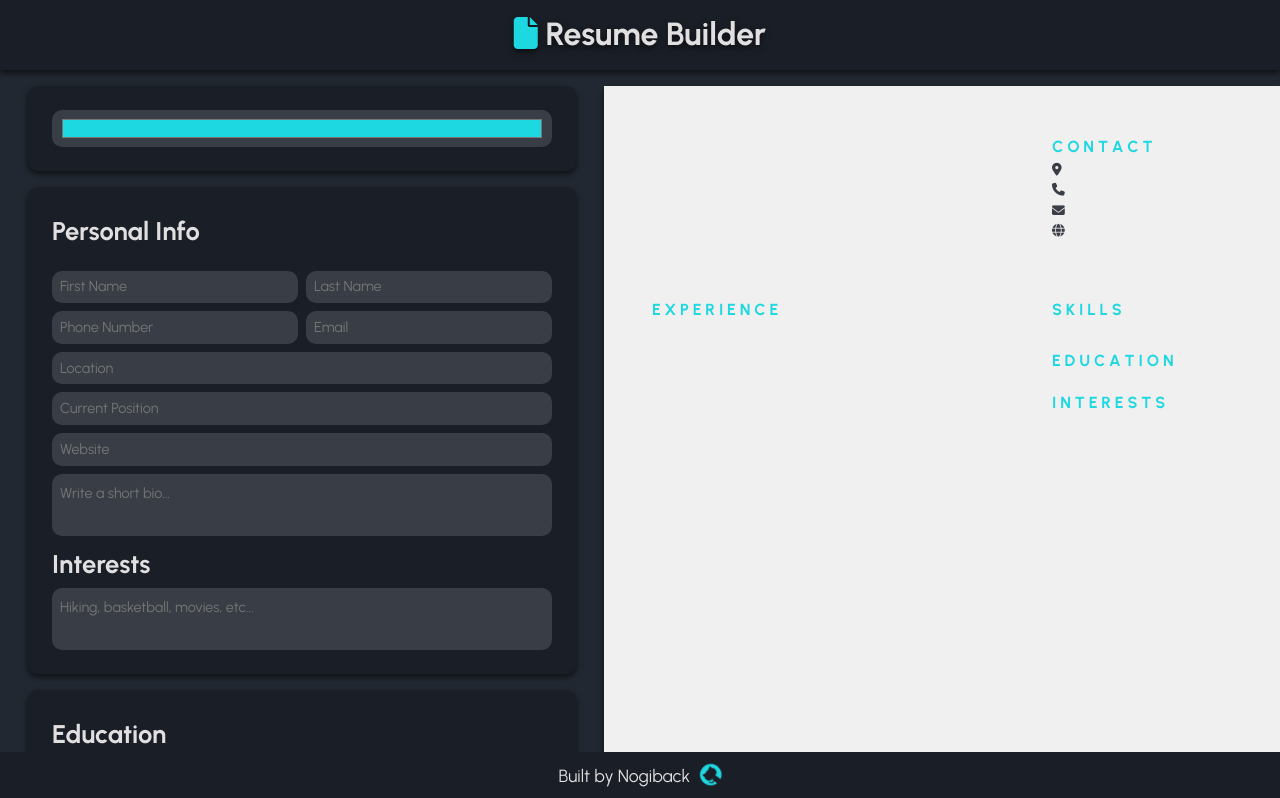
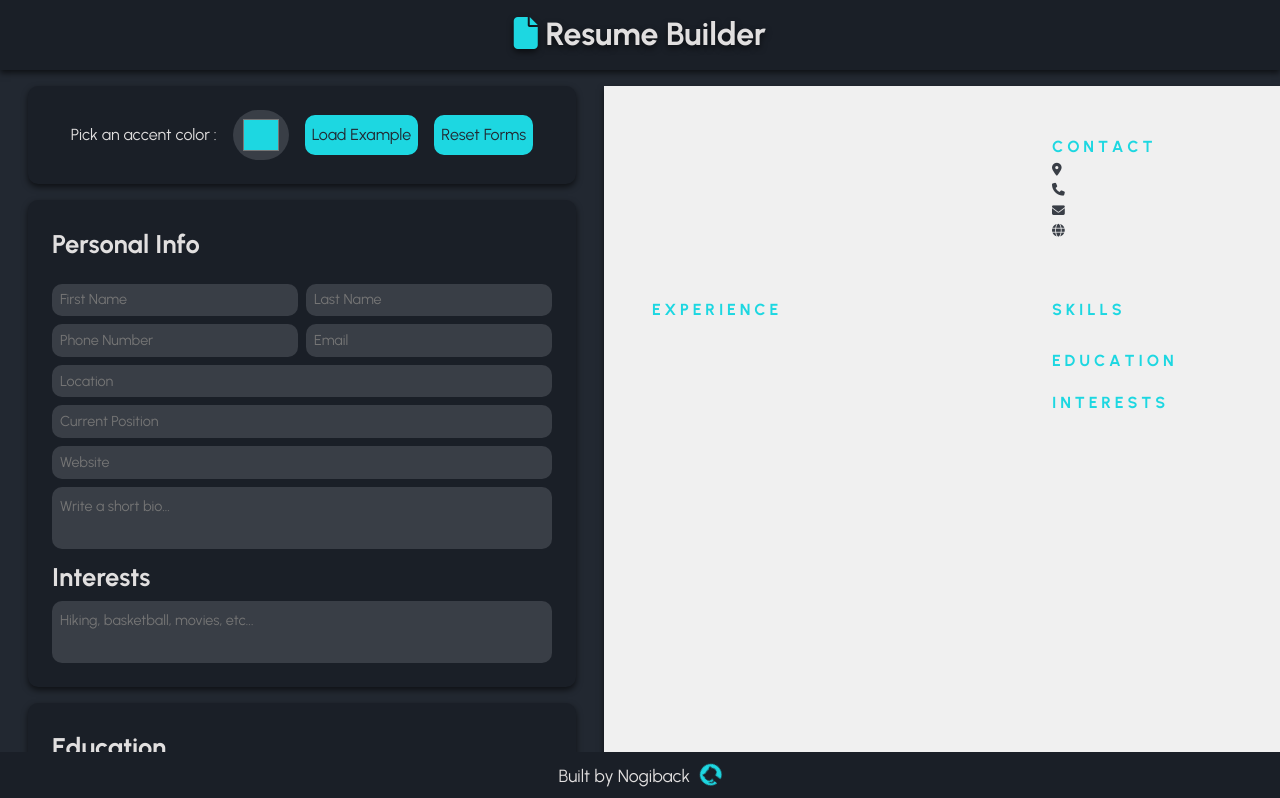
Before and after one commit to Nogiback/Resume-Builder, a React (Vite) app: page / in a window 1280 px wide. Shown: the top 798 px of the page. Built offline with nearby package versions, Linux system fonts and the light colour scheme.

Commit message:
Added example loader and reset form buttons. Fixed accent color picker functionality. Minor refactoring and restyling of components

```diff
--- a/src/components/Content.jsx
+++ b/src/components/Content.jsx
@@ -103,11 +103,85 @@ export default function Content() {
     );
   }
 
+  function resetForms() {
+    setFirstName('');
+    setLastName('');
+    setBio('');
+    setCurrentPosition('');
+    setLocation('');
+    setEmail('');
+    setPhoneNumber('');
+    setWebsite('');
+    setInterests('');
+    setSkills('');
+    setEducation([]);
+    setExperience([]);
+  }
+
+  function loadExample() {
+    resetForms();
+    setFirstName('John');
+    setLastName('Doe');
+    setCurrentPosition('Tech Lead');
+    setEmail('johndoe@email.com');
+    setLocation('Toronto, ON');
+    setPhoneNumber('123-456-7890');
+    setWebsite('www.doedeveloper.com');
+    setBio('I am a full stack web developer with a passion for clean and minimal designs.')
+    const exampleExp1 = {
+      id: uuidv4(),
+      company: 'Spotify',
+      position: 'Tech Lead',
+      location: 'Remote',
+      startDate: 'April 2022',
+      endDate: 'Present',
+      desc: `Lorem ipsum dolor sit amet, consectetur adipiscing elit, sed do eiusmod tempor incididunt ut labore et dolore magna aliqua. Ut enim ad minim veniam, quis nostrud exercitation ullamco laboris nisi ut aliquip ex ea commodo consequat. Duis aute irure dolor in reprehenderit in voluptate velit esse cillum dolore eu fugiat nulla pariatur. Excepteur sint occaecat cupidatat non proident, sunt in culpa qui officia deserunt mollit anim id est laborum.`,
+    };
+    const exampleExp2 = {
+      id: uuidv4(),
+      company: 'Facebook',
+      position: 'Sr. Web Developer',
+      location: 'Toronto, ON',
+      startDate: 'August 2019',
+      endDate: 'April 2022',
+      desc: `Lorem ipsum dolor sit amet, consectetur adipiscing elit, sed do eiusmod tempor incididunt ut labore et dolore magna aliqua. Ut enim ad minim veniam, quis nostrud exercitation ullamco laboris nisi ut aliquip ex ea commodo consequat. Duis aute irure dolor in reprehenderit in voluptate velit esse cillum dolore eu fugiat nulla pariatur. Excepteur sint occaecat cupidatat non proident, sunt in culpa qui officia deserunt mollit anim id est laborum.`,
+    };
+    const exampleExp3 = {
+      id: uuidv4(),
+      company: 'Start Up Company',
+      position: 'Jr. Web Developer',
+      location: 'Toronto, ON',
+      startDate: 'August 2018',
+      endDate: 'August 2019',
+      desc: `Lorem ipsum dolor sit amet, consectetur adipiscing elit, sed do eiusmod tempor incididunt ut labore et dolore magna aliqua. Ut enim ad minim veniam, quis nostrud exercitation ullamco laboris nisi ut aliquip ex ea commodo consequat. Duis aute irure dolor in reprehenderit in voluptate velit esse cillum dolore eu fugiat nulla pariatur. Excepteur sint occaecat cupidatat non proident, sunt in culpa qui officia deserunt mollit anim id est laborum.`,
+    };
+    const exampleEdu1 = {
+      id: uuidv4(),
+      degree: 'B.S. Computer Science',
+      school: 'University of Toronto',
+      location: 'Toronto, ON',
+      startDate: 'September 2012',
+      gradDate: 'May 2016',
+    };
+    const exampleEdu2 = {
+      id: uuidv4(),
+      degree: 'M.S. Computer Science',
+      school: 'Harvard University',
+      location: 'Boston, USA',
+      startDate: 'September 2016',
+      gradDate: 'August 2018',
+    };
+    setSkills('Javascript, Typescript, HTML, CSS, Sass, PHP, React, Next.js, Gatsby, Tailwind, Git, Github, Vercel, Heroku, Docker, Webpack, Firebase, Figma');
+    setInterests('Hiking, Basketball, Reading, Movies, Video Games, Design')
+    setEducation([exampleEdu1, exampleEdu2]);
+    setExperience([exampleExp1, exampleExp2, exampleExp3]);
+  }
+
   return (
     <>
       <div className='content'>
         <section className='forms-section'>
-          <Buttons/>
+          <Buttons loadExample={loadExample} resetForms={resetForms}/>
           <PersonalInfo
             changeFirstName={setFirstName}
             changeLastName={setLastName}
--- a/src/components/Forms/Buttons.jsx
+++ b/src/components/Forms/Buttons.jsx
@@ -1,6 +1,6 @@
 import React, { useState } from 'react';
 
-export default function Buttons(){
+export default function Buttons({ loadExample, resetForms }){
   const [selectedColor, setSelectedColor] = useState('#1DD7E1');
 
   function handleColorChange(e) {
@@ -12,17 +12,19 @@ export default function Buttons(){
     for (const element of elements) {
       element.style.setProperty('--custom-color', e.target.value);
     }
-
   };
 
   return (
     <div className='form-container' id='buttons-container'>
-      {/* Color picker input */}
+      <label htmlFor='color-picker'>Pick an accent color :</label>
       <input
-        type="color"
+        type='color'
+        id='color-picker'
         value={selectedColor}
         onChange={handleColorChange}
       />
+      <button onClick={loadExample} className='custom' type='button' id='example-btn'>Load Example</button>
+      <button onClick={resetForms} className='custom' type='button' id='reset-btn'>Reset Forms</button>
     </div>
   );
 };
--- a/src/styles/_forms.scss
+++ b/src/styles/_forms.scss
@@ -52,6 +52,30 @@ li {
   box-shadow: $darkershadow;
   padding: 1.5rem;
   border-radius: 10px;
+}
+
+#buttons-container {
+  @include flex(row, center, center);
+  gap: 1rem;
+
+  input[type=color] {
+    width: 40px;
+    height: 40px;
+    border-radius: 50px;
+  }
+
+  button {
+    background-color: var(--custom-color);
+    color: $black;
+    border: 2px solid var(--custom-color);
+    margin: 0;
+
+    &:hover {
+      color: var(--custom-color);
+      background-color: $black;
+  }
+  }
+
 }
 
 .form {
@@ -124,4 +148,14 @@ li {
     gap: 0.5rem;
   }
 
+  #buttons-container {
+    font-size: 0.8rem;
+
+    input[type=color] {
+      width: 60px;
+    }
+
+
+  }
+
 }
```
